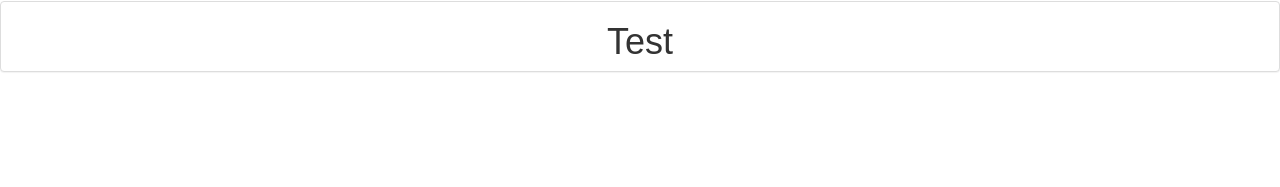
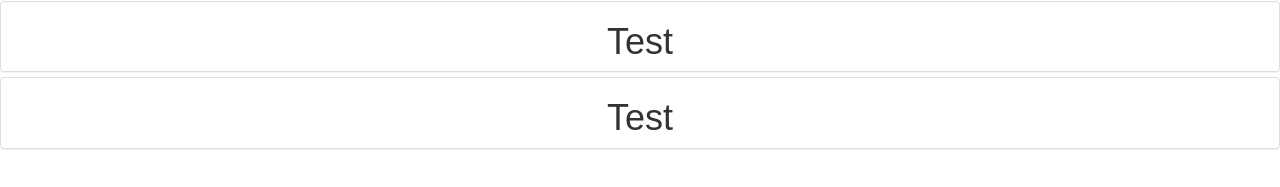
Before and after one commit to mrdavidrobison/ReactJS-recipe-box, a React (Create React App) app: page / in a window 1280 px wide. Shown: the part 229-416 px from the top of the page. Built offline with nearby package versions, Linux system fonts and the light colour scheme.

Commit message:
Add one more recipe

```diff
--- a/src/App.js
+++ b/src/App.js
@@ -16,7 +16,8 @@ state = {
     {recipeName: 'Cake', ingredients: ['eggs', 'wheat', 'sugar']},
     {recipeName: 'Eggs', ingredients: ['eggs', 'wheat', 'sugar']},
     {recipeName: 'Cinnamon Rolls', ingredients: ['eggs', 'wheat', 'sugar']},
-    {recipeName: 'Pancakes', ingredients: ['eggs', 'wheat', 'sugar']}
+    {recipeName: 'Pancakes', ingredients: ['eggs', 'wheat', 'sugar']},
+    {recipeName: 'Flapjacks', ingredients: ['eggs', 'wheat', 'sugar']}
   ]
 }
 
```
